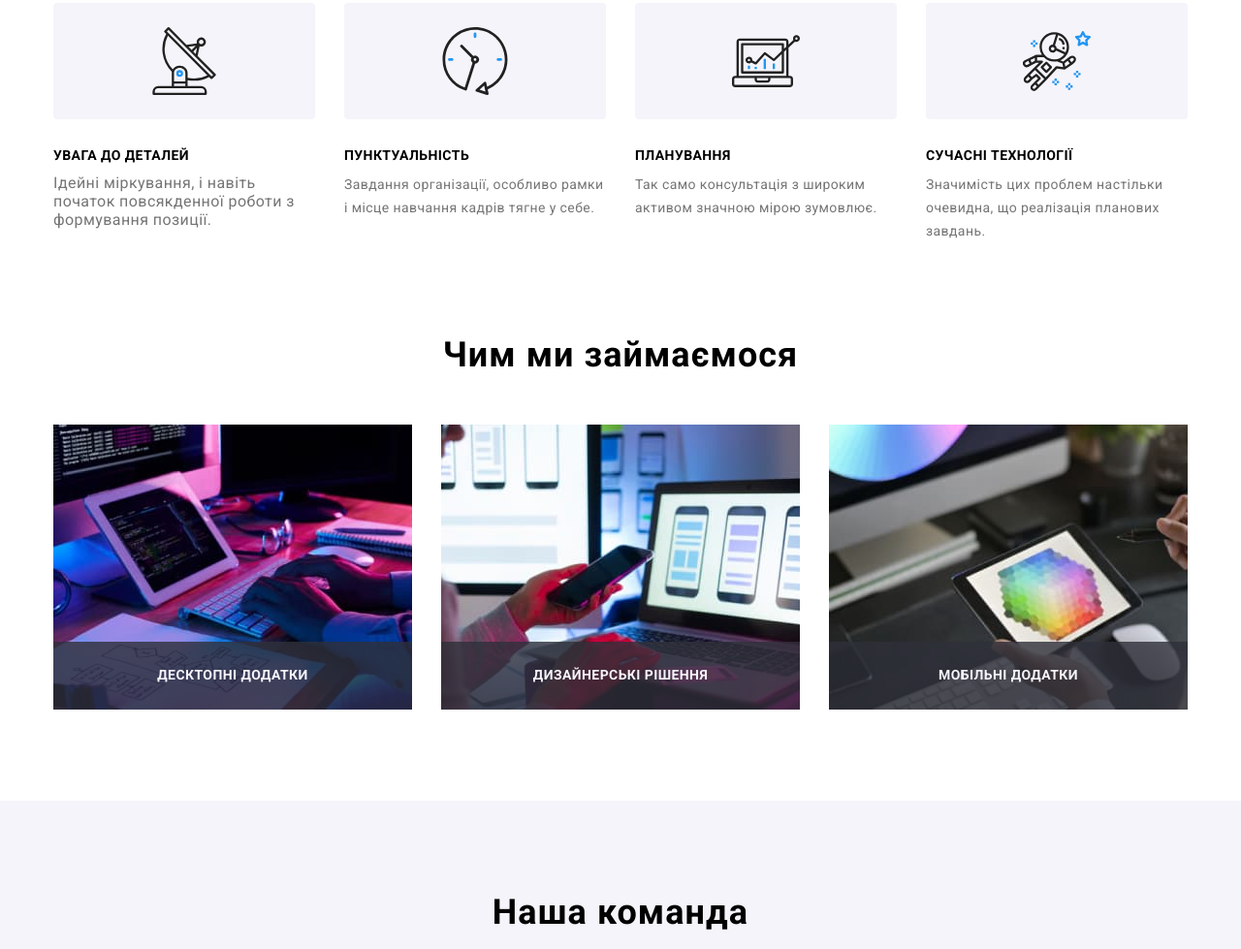
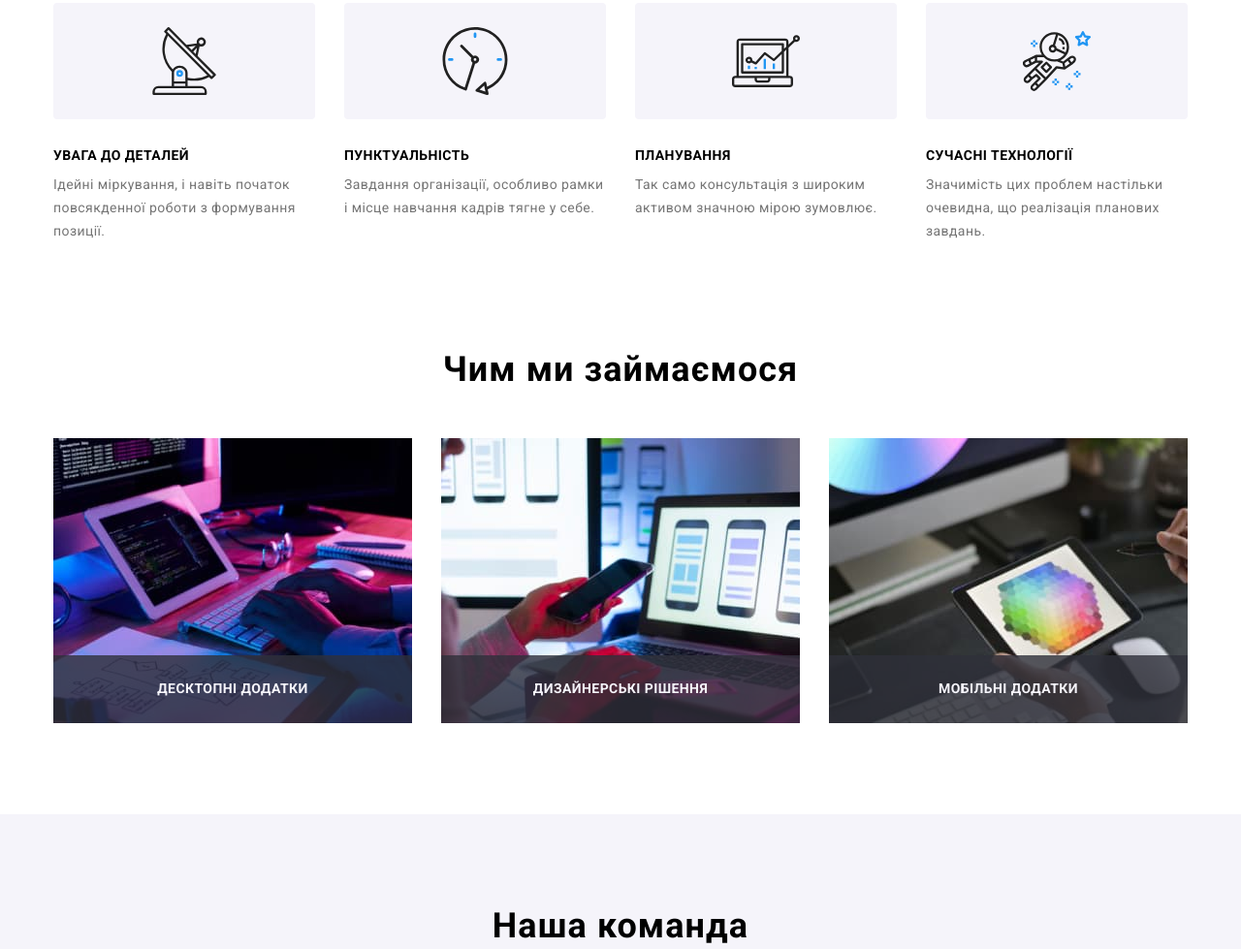
Before and after one commit to Victoria-Fedkova/goit-markup-hw-08, a plain HTML site: page index.html in a window 1280 px wide. Shown: the part 772-1751 px from the top of the page at 97% size. Drawn offline with nearby package versions, Linux system fonts and the light colour scheme.

Commit message:
fixed features styles

```diff
--- a/index.html
+++ b/index.html
@@ -152,7 +152,7 @@
               </div>
 
               <h3 class="features__subtitle">УВАГА ДО ДЕТАЛЕЙ</h3>
-              <p class="description">
+              <p class="features__description description">
                 Ідейні міркування, і навіть початок повсякденної роботи з формування позиції.
               </p>
             </li>
```
